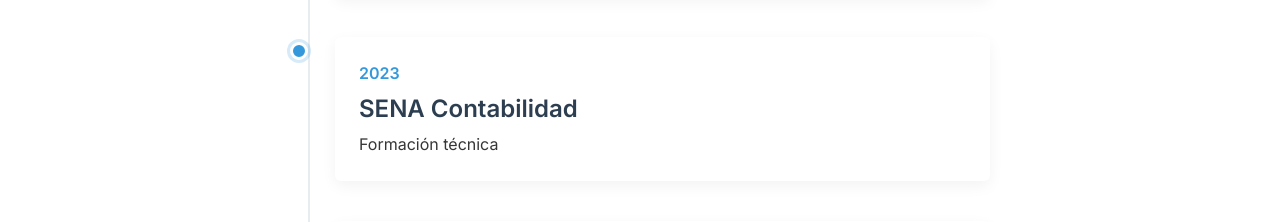
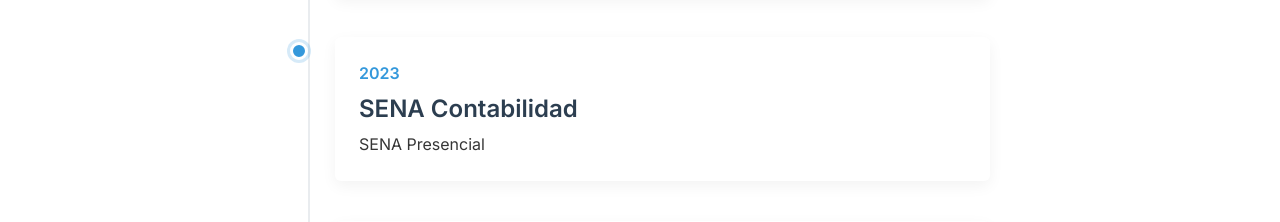
Before and after one commit to winvale/NewPortafolioAngular, an Angular app: page /profile in a window 1280 px wide. Shown: the part 4020-4242 px from the top of the page. Built offline with nearby package versions, Linux system fonts and the light colour scheme.

Commit message:
up bidgets

```diff
--- a/angular.json
+++ b/angular.json
@@ -59,8 +59,8 @@
               "budgets": [
                 {
                   "type": "initial",
-                  "maximumWarning": "500kB",
-                  "maximumError": "1MB"
+                   "maximumWarning": "1mb",
+                   "maximumError": "2mb"
                 },
                 {
                   "type": "anyComponentStyle",
--- a/src/app/pages/profile/profile.component.html
+++ b/src/app/pages/profile/profile.component.html
@@ -195,7 +195,7 @@
         <div class="timeline-content">
           <p class="heading">2023</p>
           <h3 class="title is-4">SENA Contabilidad</h3>
-          <p>Formación técnica</p>
+          <p>SENA Presencial</p>
         </div>
       </div>
       <div class="timeline-item">
```
